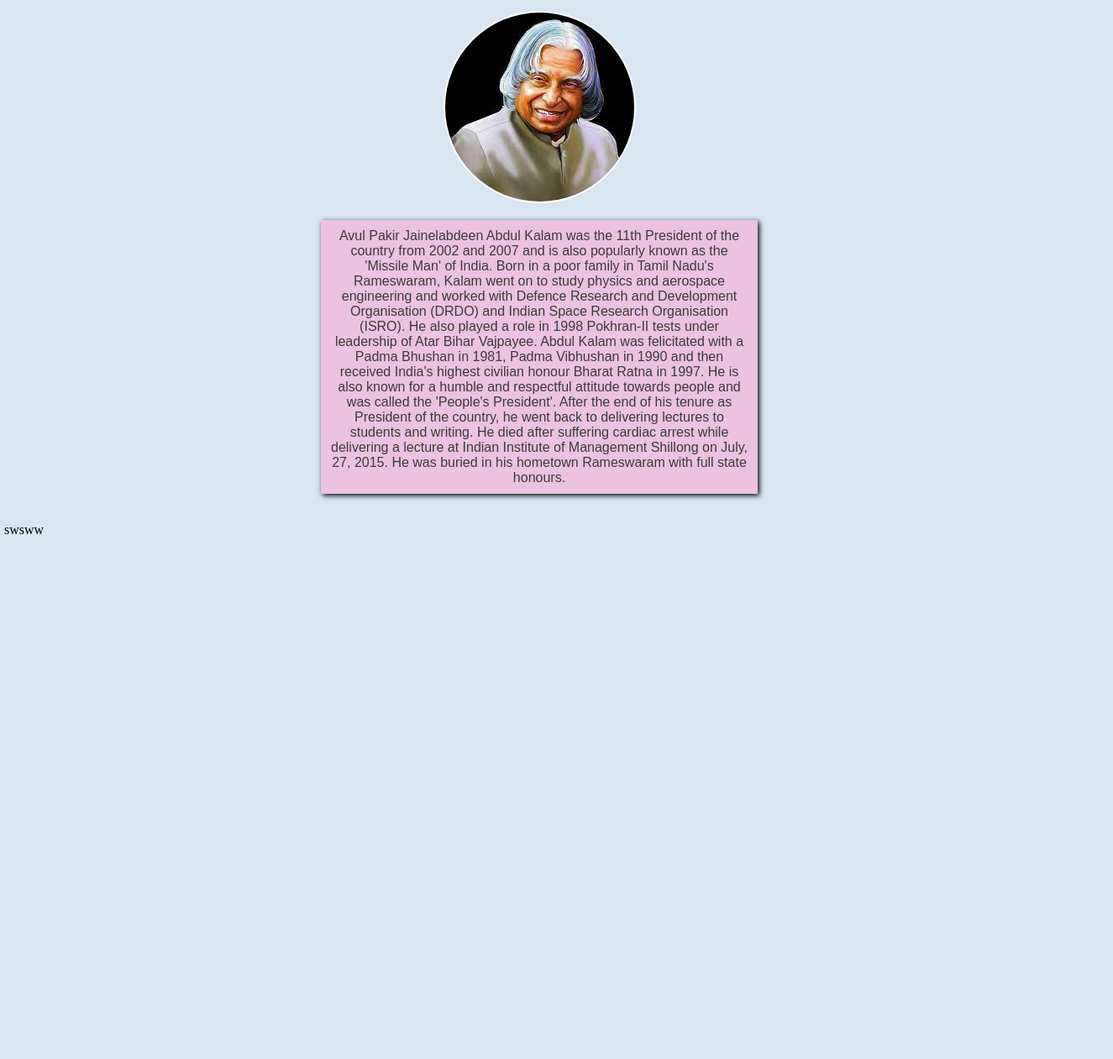
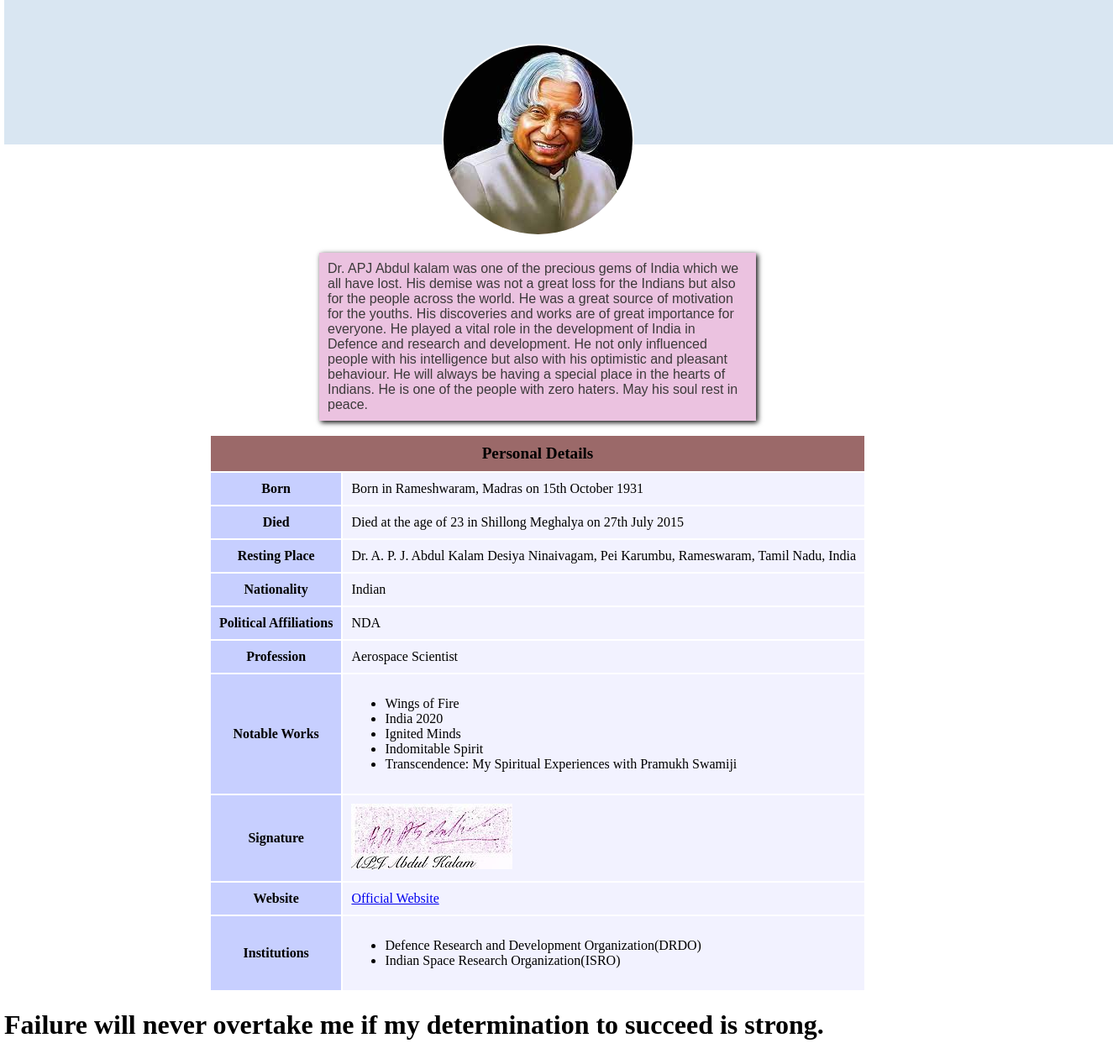
Before and after one commit to Gaurav3009/beginner-level-web-development-project, a plain HTML site: page Tribute_page/index.html in a window 1280 px wide. Shown: the part 173-1434 px from the top of the page at 84% size, 1325 px wide, since content can reach past the window. Before the commit the page ends 834 px from the top, so only its background shows below. Drawn offline with Linux system fonts and the light colour scheme.

Commit message:
second commit to tribute page

```diff
--- a/Tribute_page/index.html
+++ b/Tribute_page/index.html
@@ -10,14 +10,74 @@
 <body>
     <div class="main">
         <h1>A.P.J. Abdul Kalam</h1>
+    </div>
+    <div class="trib">
         <center><img src="profile.jpg" id="photo"></center>
-        <center><p id="intro">Avul Pakir Jainelabdeen Abdul Kalam was the 11th President of the country from 2002 and 2007 and is also popularly known as the 'Missile Man' of India. Born in a poor family in Tamil Nadu's Rameswaram, Kalam went on to study physics and aerospace engineering and worked with Defence Research and Development Organisation (DRDO) and Indian Space Research Organisation (ISRO). He also played a role in 1998 Pokhran-II tests under leadership of Atar Bihar Vajpayee. Abdul Kalam was felicitated with a Padma Bhushan in 1981, Padma Vibhushan in 1990 and then received India's highest civilian honour Bharat Ratna in 1997. He is also known for a humble and respectful attitude towards people and was called the 'People's President'. After the end of his tenure as President of the country, he went back to delivering lectures to students and writing. He died after suffering cardiac arrest while delivering a lecture at Indian Institute of Management Shillong on July, 27, 2015. He was buried in his hometown Rameswaram with full state honours.</p></center>
+        <p class="intro">Dr. APJ Abdul kalam was one of the precious gems of India which we all have lost. His demise was not a great loss for the Indians but also for the people across the world. He was a great source of motivation for the youths. His discoveries and works are of great importance for everyone. He played a vital role in the development of India in Defence and research and development. He not only influenced people with his intelligence but also with his optimistic and pleasant behaviour. He will always be having a special place in the hearts of Indians. He is one of the people with zero haters. May his soul rest in peace.
+        </p>
     </div>
     <div class="details">
-        <p>swsww</p>
-        <table>
-
+        <table id="achieve">
+            <tr>
+                <td colspan="2" id="he">Personal Details</td>
+            </tr>
+            <tr>
+                <td class="titl">Born</td>
+                <td>Born in Rameshwaram, Madras on 15th October 1931</td>
+            </tr>
+            <tr>
+                <td class="titl">Died</td>
+                <td>Died at the age of 23 in Shillong Meghalya on 27th July 2015</td>
+            </tr>
+            <tr>
+                <td class="titl">Resting Place</td>
+                <td>Dr. A. P. J. Abdul Kalam Desiya Ninaivagam, Pei Karumbu, Rameswaram, Tamil Nadu, India</td>
+            </tr>
+            <tr>
+                <td class="titl">Nationality</td>
+                <td>Indian</td>
+            </tr>
+            <tr>
+                <td class="titl">Political Affiliations</td>
+                <td>NDA</td>
+            </tr>
+            <tr>
+                <td class="titl">Profession</td>
+                <td>Aerospace Scientist</td>
+            </tr>
+            <tr>
+                <td class="titl">Notable Works</td>
+                <td>
+                    <ul>
+                        <li>Wings of Fire</li>
+                        <li>India 2020</li>
+                        <li>Ignited Minds</li>
+                        <li>Indomitable Spirit</li>
+                        <li>Transcendence: My Spiritual Experiences with Pramukh Swamiji</li>
+                    </ul>
+                </td>
+                <tr>
+                    <td class="titl">Signature</td>
+                    <td><img src="signature.jpg"></td>
+                </tr>
+                <tr>
+                    <td class="titl">Website</td>
+                    <td><a href="http://www.abdulkalam.com/kalam/theme/jsp/guest/index.jsp">Official Website</a></td>
+                </tr>
+                <tr>
+                    <td class="titl">Institutions</td>
+                    <td>
+                        <ul>
+                            <li>Defence Research and Development Organization(DRDO)</li>
+                            <li>Indian Space Research Organization(ISRO)</li>
+                        </ul>
+                    </td>
+                </tr>
+            </tr>
         </table>
+    </div>
+    <div class="quote">
+        <h1>Failure will never overtake me if my determination to succeed is strong.</h1>
     </div>
 </body>
 </html>
--- a/Tribute_page/style.css
+++ b/Tribute_page/style.css
@@ -1,16 +1,14 @@
 body{
     margin: 5px;
     padding: 0;
+}
+.main{
+    height: 300px;
+    width: 100vw;
+    padding: 20px;
     background-color: #d9e6f2;
 }
-.main{
-    height: 40%;
-    width: 100%;
-    /* border: 2px dashed black; */
-    padding: 2px;
-
-}
-h1{
+.main h1{
     text-align: center;
     font-family: -apple-system, BlinkMacSystemFont, 'Segoe UI', Roboto, Oxygen, Ubuntu, Cantarell, 'Open Sans', 'Helvetica Neue', sans-serif;
     font-size: 70px;
@@ -18,8 +16,16 @@ h1{
 #photo{
     border-radius: 50%;
     border: 2px solid white;
+    margin-top: -120px;
 }
-#intro{
+.trib{
+    /* padding-top: 50px; */
+    display: flex;
+    flex-direction: column;
+    justify-content: space-between;
+    align-items: center;
+}
+.intro{
     background-color:  #ebc2e0;
     box-shadow: 2px 2px 6px black;
     padding: 10px;
@@ -27,3 +33,22 @@ h1{
     color: rgb(60, 58, 58);
     width: 500px;
 }
+.details{
+    display: flex;
+    justify-content: center;
+}
+#he{
+    text-align: center;
+    font-size: larger;
+    font-weight: bold;
+    background-color: rgb(155, 105, 105);
+}
+.titl {
+    text-align: center;
+    background-color: #c7cfff;
+    font-weight: bold;
+}
+td{
+    background-color: #f2f2ff;
+    padding: 10px;
+}
```
Also changed, not shown: Tribute_page/signature.jpg (added).
